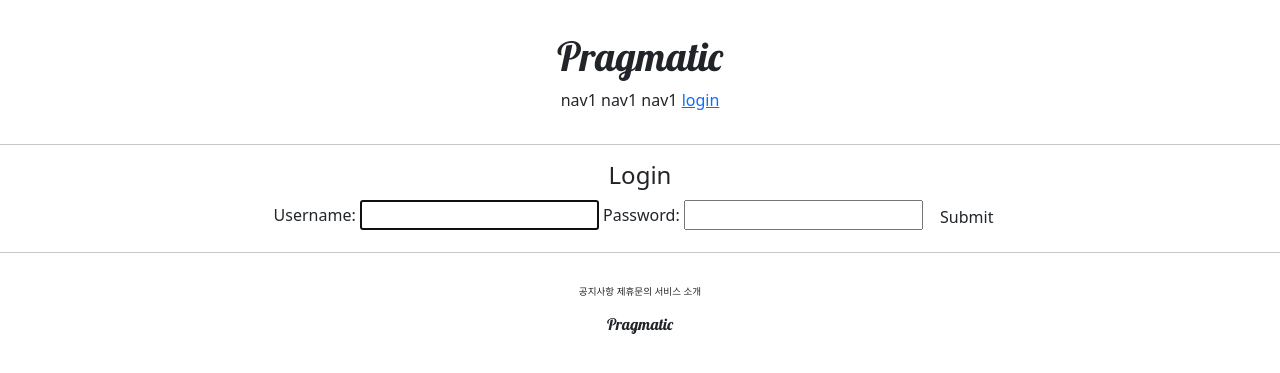
After one commit to kluedeugene/myPinterest, a Django app: page /account/login/ in a window 1280 px wide. The commit adds this page. Shown: the top 373 px of the page. Run offline with Django 4.2, Linux system fonts and the light colour scheme.

Commit message:
django couse 22 commit about Login and Logout

```diff
--- /dev/null
+++ b/accountapp/templates/accountapp/login.html
@@ -0,0 +1,18 @@
+{% extends 'base.html' %}
+
+{% block content %}
+
+    <div style="text-align: center">
+        <div>
+            <h4>Login</h4>
+        </div>
+        <div>
+            <form action="" method="post">
+                {% csrf_token %}
+                {{ form }}
+                <input type="submit" class ="btn btn_primary">
+            </form>
+        </div>
+    </div>
+
+{% endblock %}
--- a/accountapp/urls.py
+++ b/accountapp/urls.py
@@ -1,14 +1,15 @@
-
+from django.contrib.auth.views import LoginView, LogoutView
 from django.urls import path
 
 from accountapp.views import hello_world, AccountCreateView
 
-app_name= "accountapp"
-
-
+app_name = "accountapp"
 
 urlpatterns = [
-    path('hello_world/', hello_world, name ='hello_world'),
+    path('hello_world/', hello_world, name='hello_world'),
+
+    path('login/', LoginView.as_view(template_name='accountapp/login.html'), name='login'),
+    path('logout/', LogoutView.as_view(), name='logout'),
 
     path('create/', AccountCreateView.as_view(), name='create'),
 ]
--- a/pragmatic/settings.py
+++ b/pragmatic/settings.py
@@ -14,6 +14,8 @@ from pathlib import Path
 
 import environ
 import os
+
+from django.urls import reverse_lazy
 
 env = environ.Env(
     # set casting, default value
@@ -136,3 +138,6 @@ STATICFILES_DIRS = [
 # https://docs.djangoproject.com/en/4.0/ref/settings/#default-auto-field
 
 DEFAULT_AUTO_FIELD = 'django.db.models.BigAutoField'
+
+LOGIN_REDIRECT_URL = reverse_lazy('accountapp:hello_world')
+LOGOUT_REDIRECT_URL = reverse_lazy('accountapp:login')
--- a/templates/header.html
+++ b/templates/header.html
@@ -4,9 +4,17 @@
             <h1 class="pragmatic_logo">Pragmatic</h1>
         </div>
       <div>
-        <span>nav1</span>
-        <span>nav1</span>
-        <span>nav1</span>
-        <span>nav1</span>
+          <span>nav1</span>
+          <span>nav1</span>
+          <span>nav1</span>
+          {% if not user.is_authenticated %}
+          <a href="{% url 'accountapp:login' %}?next={{ request.path }}">
+                <span>login</span>
+          </a>
+          {% else %}
+          <a href="{% url 'accountapp:logout' %}?next={{ request.path }}">
+                <span>logout</span>
+          </a>
+          {% endif %}
       </div>
 </div>
```
Also changed, not shown: accountapp/views.py (line endings or trailing spaces).
